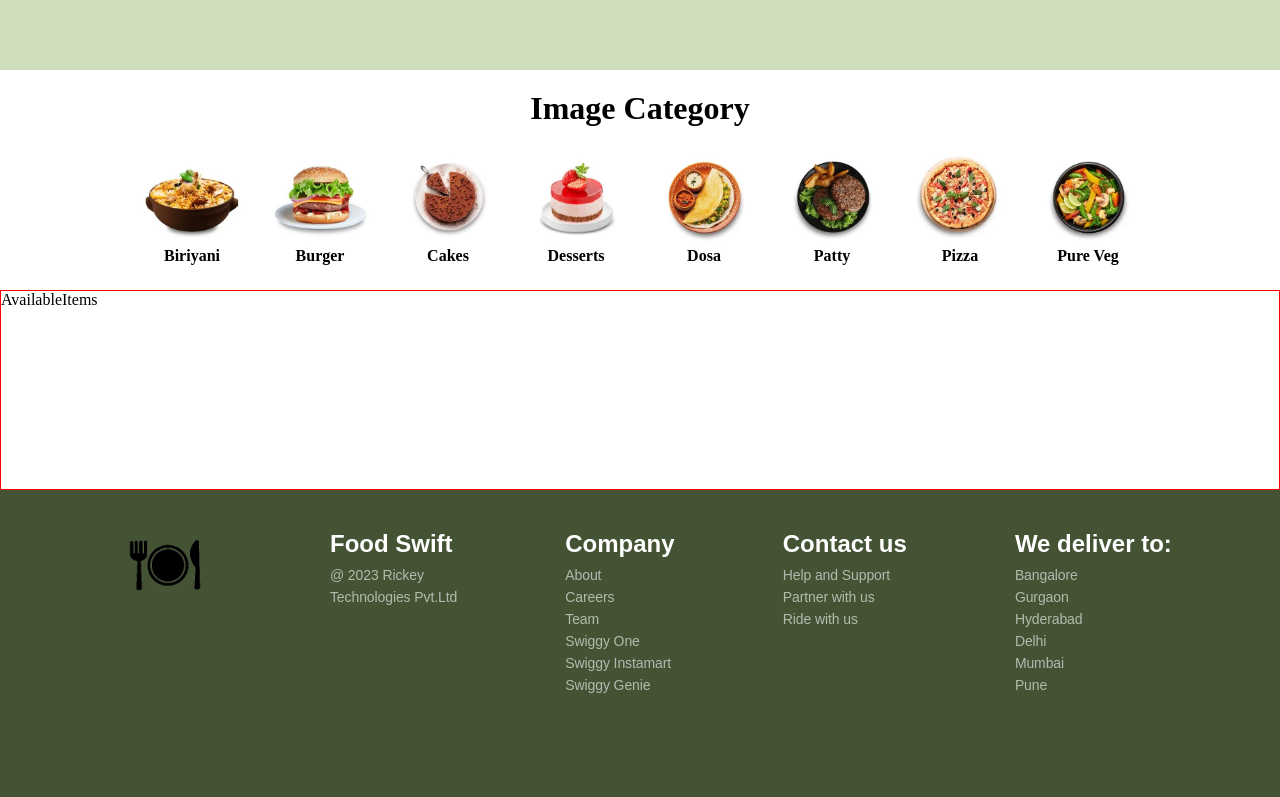
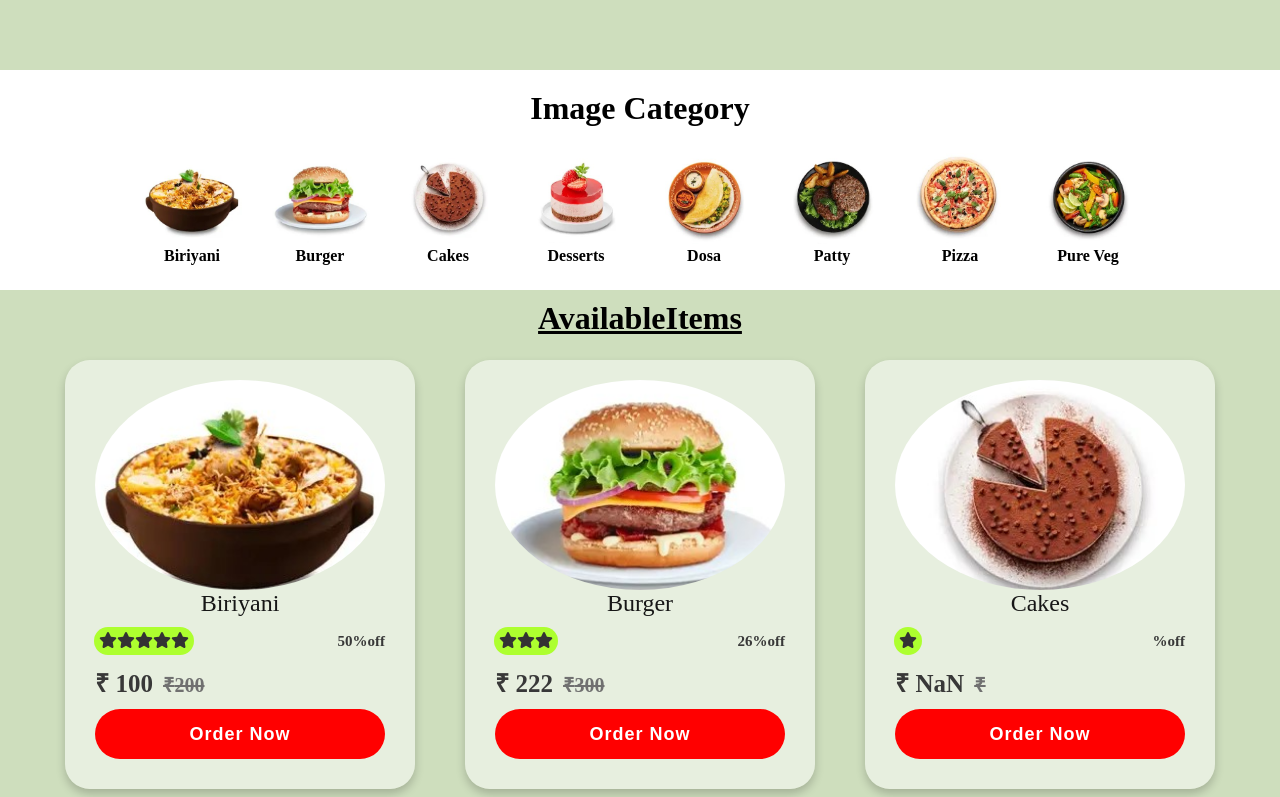
Before and after one commit to homen19/food_swift, a React (Create React App) app: page / in a window 1280 px wide. Shown: the part 300-1097 px from the top of the page. Built offline with nearby package versions, Linux system fonts and the light colour scheme.

Commit message:
cardDesign done

```diff
--- a/package.json
+++ b/package.json
@@ -3,6 +3,9 @@
   "version": "0.1.0",
   "private": true,
   "dependencies": {
+    "@fortawesome/fontawesome-svg-core": "^6.4.2",
+    "@fortawesome/free-solid-svg-icons": "^6.4.2",
+    "@fortawesome/react-fontawesome": "^0.2.0",
     "@testing-library/jest-dom": "^5.17.0",
     "@testing-library/react": "^13.4.0",
     "@testing-library/user-event": "^13.5.0",
--- a/src/components/AvailableItems/AvailableItems.css
+++ b/src/components/AvailableItems/AvailableItems.css
@@ -1,5 +1,145 @@
-.available-items{
+
+*{
+    margin: 0;
+    padding: 0;
+    box-sizing: border-box;
+}
+
+.container{
     width: 100%;
-    height: 200px;
-    border: 1px solid red;
+    height: 100%;
+    background-color: #CEDEBD;
+    display: flex;
+    justify-content: center;
+    padding: 70px;
+    position: relative;
 }
+
+.container h1{
+    position: absolute;
+    top: 10px;
+    text-decoration: underline;
+}
+
+.AvailableItems{
+    display: grid;
+    grid-template-columns: 350px 350px 350px;
+    gap: 50px;
+    justify-content: center;
+
+}
+
+.itemList{
+    /* border: 1px solid red; */
+}
+
+.product-card{
+    max-width: 355px;
+    width: 100%;
+    border-radius: 25px;
+    padding: 20px 30px 30px 30px;
+    box-shadow: 0 5px 10px rgba(0, 0, 0, 0.2);
+    overflow: hidden;
+    position: relative;
+    transition: 0.2s;
+    background-color: #ffffff85;
+}
+
+.product-card:hover{
+    transform: translateY(-20px);
+    box-shadow: 0.5rem 0.75rem 1.5rem #bbbb;
+}
+
+.product-card .main-image{
+    position: relative;
+    height: 210px;
+}
+
+.product-card .main-image img {
+    position: relative;
+    height: 210px;
+    width: 100%;
+    object-fit: cover;
+    border-radius: 50%;
+}
+
+.product-card .food-details{
+    text-align: center;
+}
+
+.product-card .food-details .item-name{
+    font-size: 24px;
+    font-weight: 500;
+    color: #161616;
+
+}
+
+.product-card .food-details .stars{
+    display: flex;
+    align-items: center;
+    justify-content: space-between;
+    margin-top: 10px;
+
+
+}
+
+.product-card .food-details .stars .itemRating{
+    margin: 0 -1px;
+    color: #333;
+    background-color: greenyellow;
+    padding: 5px;
+    border-radius: 25px;
+
+}
+
+.product-card .food-details .stars .offer{
+    font-size: 15px;
+    font-weight: 600;
+    color: #383838;
+}
+
+
+.product-card .food-details .price{
+    margin-top: 10px;
+    text-align: start;
+
+}
+
+.product-card .food-details .price .discount{
+    font-size: 25px;
+    font-weight: 600;
+    color: #383838;
+}
+
+
+.product-card .food-details .price .oriinalPrice{
+    font-size: 20px;
+    font-weight: 600;
+    color: #707070;
+    margin-left: 10px;
+    text-decoration-line: line-through;
+
+}
+
+.product-card .button{
+    position: relative;
+    height: 50px;
+    width: 100%;
+    margin-top: 10px;
+
+
+}
+
+.product-card .button button{
+    height: 100%;
+    width: 100%;
+    position: relative;
+    background-color: red;
+    border-radius: 25px;
+    border: none;
+    outline: none;
+    font-size: 18px;
+    font-weight: 600;
+    letter-spacing: 1px;
+    color: #fff;
+}
--- a/src/components/AvailableItems/AvailableItems.js
+++ b/src/components/AvailableItems/AvailableItems.js
@@ -1,11 +1,75 @@
-import React from 'react'
+import React from "react";
 import "./AvailableItems.css";
+
+import { FontAwesomeIcon } from "@fortawesome/react-fontawesome";
+import { faBookmark } from "@fortawesome/free-solid-svg-icons";
+import { faCartShopping } from "@fortawesome/free-solid-svg-icons";
+import { faStar } from "@fortawesome/free-solid-svg-icons";
+import { ItemCategories } from "../../utility/Data";
+
 export const AvailableItems = () => {
-    return (
-        <>
-            <div className='available-items'>
-                AvailableItems
+  console.log(ItemCategories);
+
+  const ShoopingCart = () => {
+    return <FontAwesomeIcon icon={faCartShopping} />;
+  };
+
+  const Bookmark = () => {
+    return <FontAwesomeIcon icon={faBookmark} />;
+  };
+
+  const Star = () => {
+    return <FontAwesomeIcon icon={faStar} />;
+  };
+
+  return (
+    <div className="container">
+      <h1>AvailableItems</h1>
+
+      <div className="AvailableItems">
+
+        {ItemCategories.map((rickey) => (
+          <div className="itemList">
+            <div key={rickey.id} className="product-card">
+              <div className="shopping-cart">
+                {/* // shopping card section */}
+              </div>
+              <div className="main-image">
+                <img
+                  src={rickey.imgUrl}
+                  alt="item-imgage"
+                  className="item_image"
+                />
+              </div>
+              <div className="food-details">
+                <span className="item-name">{rickey.name}</span>
+
+                <div className="stars">
+                  <div className="itemRating">
+                    {[...Array(rickey.rating)].map((index) => (
+                      <Star id={index + 1} key={index} />
+                    ))}
+                  </div>
+
+                  <div className="offer">
+                    <span className="off">{rickey.offer}%off</span>
+                  </div>
+                </div>
+
+                <div className="price">
+                  <span className="discount">
+                    ₹ {rickey.price - rickey.price * (rickey.offer / 100)}
+                  </span>
+                  <span className="oriinalPrice">₹{rickey.price}</span>
+                </div>
+              </div>
+              <div className="button">
+                <button>Order Now</button>
+              </div>
             </div>
-        </>
-    )
-}
+          </div>
+        ))}
+      </div>
+    </div>
+  );
+};
--- a/src/utility/Data.js
+++ b/src/utility/Data.js
@@ -12,13 +12,18 @@ export const ItemCategories = [
     {
         id : 1,
         name : "Biriyani",
-        imgUrl : biriyani
-
+        imgUrl : biriyani,
+        price: 200,
+        rating:5,
+        offer:50
     },
     {
         id : 2,
         name : "Burger",
-        imgUrl : burger
+        imgUrl : burger,
+        price: 300,
+        rating:3,
+        offer:26
 
     },
     {
```
Also changed, not shown: 1 other file (tests, documents, lock files or other folders).
